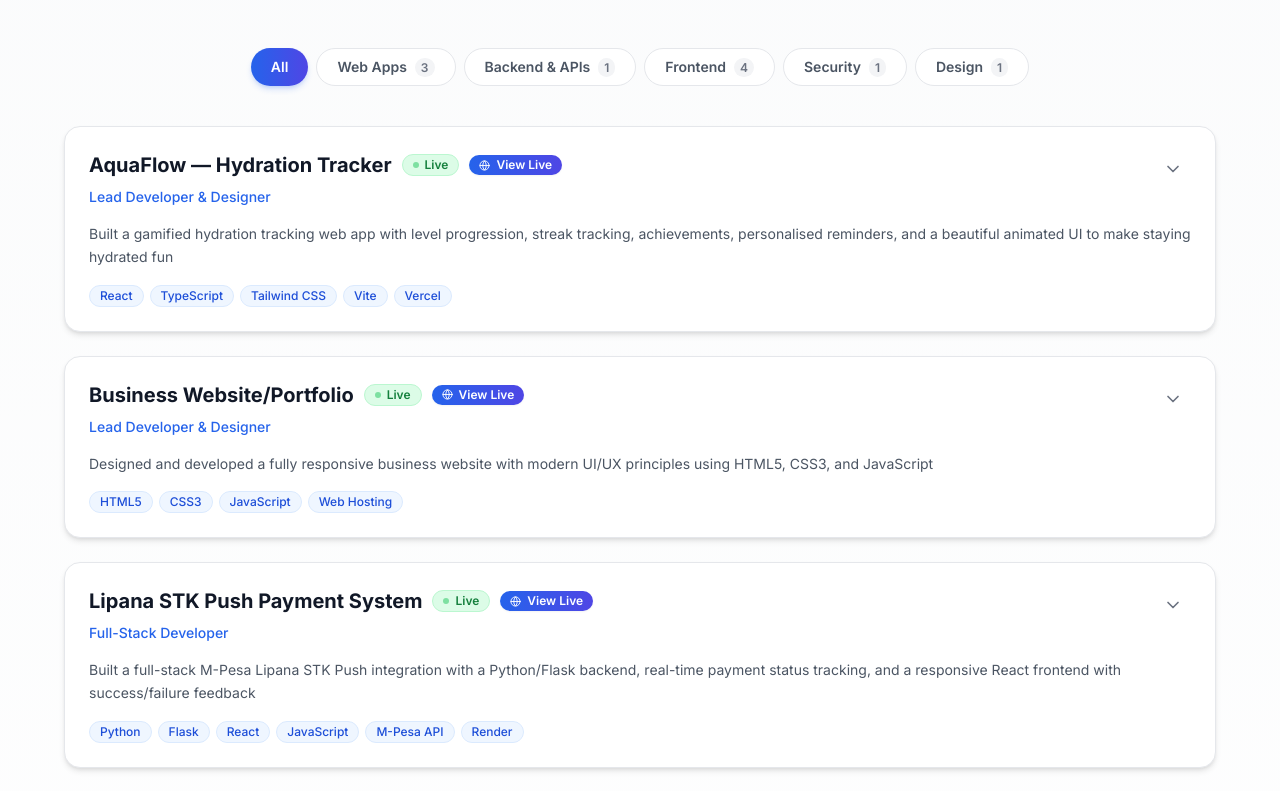
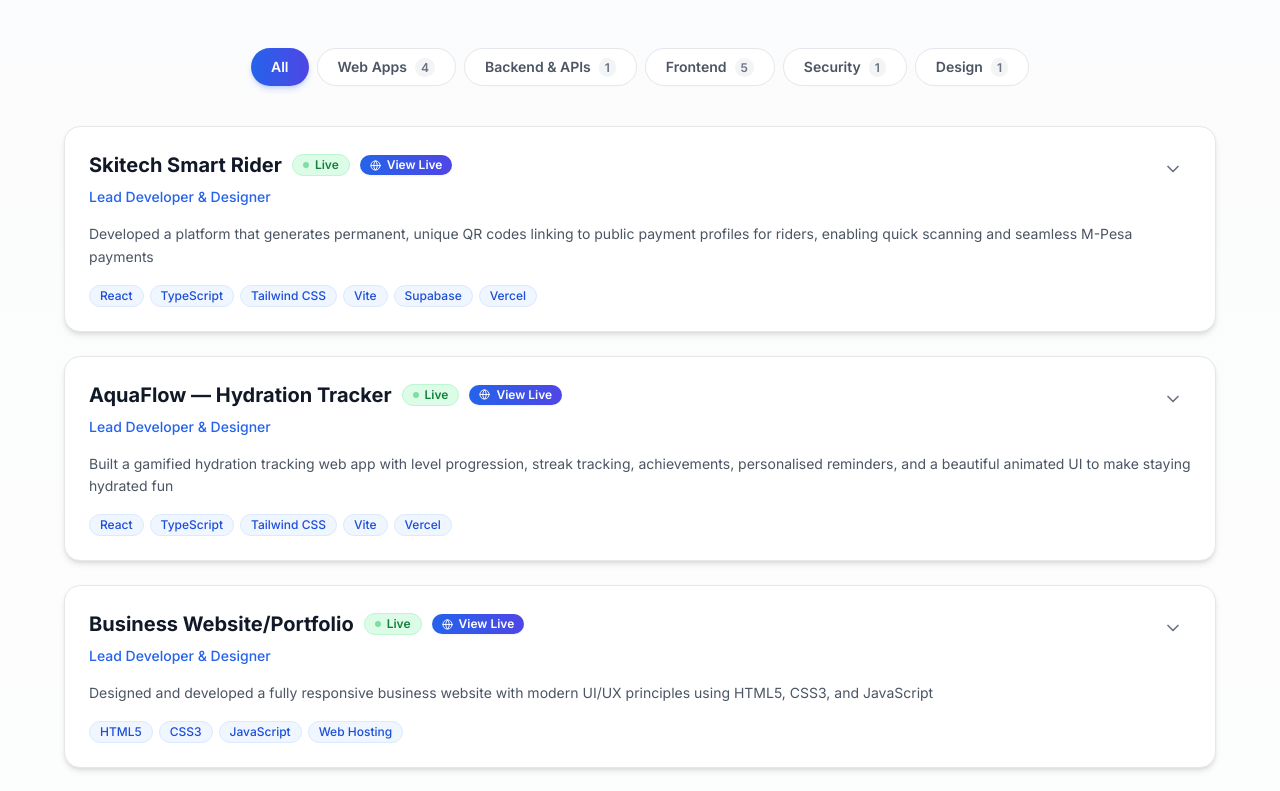
Before and after one commit to Dev-Skylarker/My-Portfolio, a React (Vite) app: page / in a window 1280 px wide. Shown: the part 1024-1815 px from the top of the page. Built offline with nearby package versions, Linux system fonts and the light colour scheme.

Commit message:
update on software service

```diff
--- a/src/components/Hero.tsx
+++ b/src/components/Hero.tsx
@@ -21,7 +21,7 @@ export function Hero({ profile, onDownloadCV }: HeroProps) {
   // Typewriter animation triggered on mount and custom event
   useEffect(() => {
     const name = profile.name;
-    let interval: NodeJS.Timeout;
+    let interval: ReturnType<typeof setInterval>;
 
     const tryAnimate = () => {
       let i = 0;
--- a/src/data/cv-data.json
+++ b/src/data/cv-data.json
@@ -272,6 +272,27 @@
   ],
   "projects": [
     {
+      "title": "Skitech Smart Rider",
+      "problem": "Boda-boda riders need a seamless, error-free way for customers to pay them via mobile money without manually sharing or typing phone numbers",
+      "solution": "Developed a platform that generates permanent, unique QR codes linking to public payment profiles for riders, enabling quick scanning and seamless M-Pesa payments",
+      "tools": [
+        "React",
+        "TypeScript",
+        "Tailwind CSS",
+        "Vite",
+        "Supabase",
+        "Vercel"
+      ],
+      "role": "Lead Developer & Designer",
+      "challenges": "Designing an intuitive, mobile-first UI for riders on the go, integrating dynamic QR code generation, and establishing secure real-time database connections with Supabase",
+      "impact": "A live web application providing boda-boda riders with QR-based digital payment profiles, streamlining transactions and reducing payment errors",
+      "status": "Live",
+      "links": {
+        "demo": "https://skitech-smart-rider.vercel.app/",
+        "repo": null
+      }
+    },
+    {
       "title": "AquaFlow — Hydration Tracker",
       "problem": "People frequently forget to drink enough water throughout the day, with no engaging way to build a daily habit",
       "solution": "Built a gamified hydration tracking web app with level progression, streak tracking, achievements, personalised reminders, and a beautiful animated UI to make staying hydrated fun",
--- a/tsconfig.app.json
+++ b/tsconfig.app.json
@@ -5,6 +5,7 @@
     "lib": ["ES2020", "DOM", "DOM.Iterable"],
     "module": "ESNext",
     "skipLibCheck": true,
+    "typeRoots": ["node_modules/@types"],
 
     /* Bundler mode */
     "moduleResolution": "bundler",
```
Also changed, not shown: 1 other file (tests, documents, lock files or other folders).
